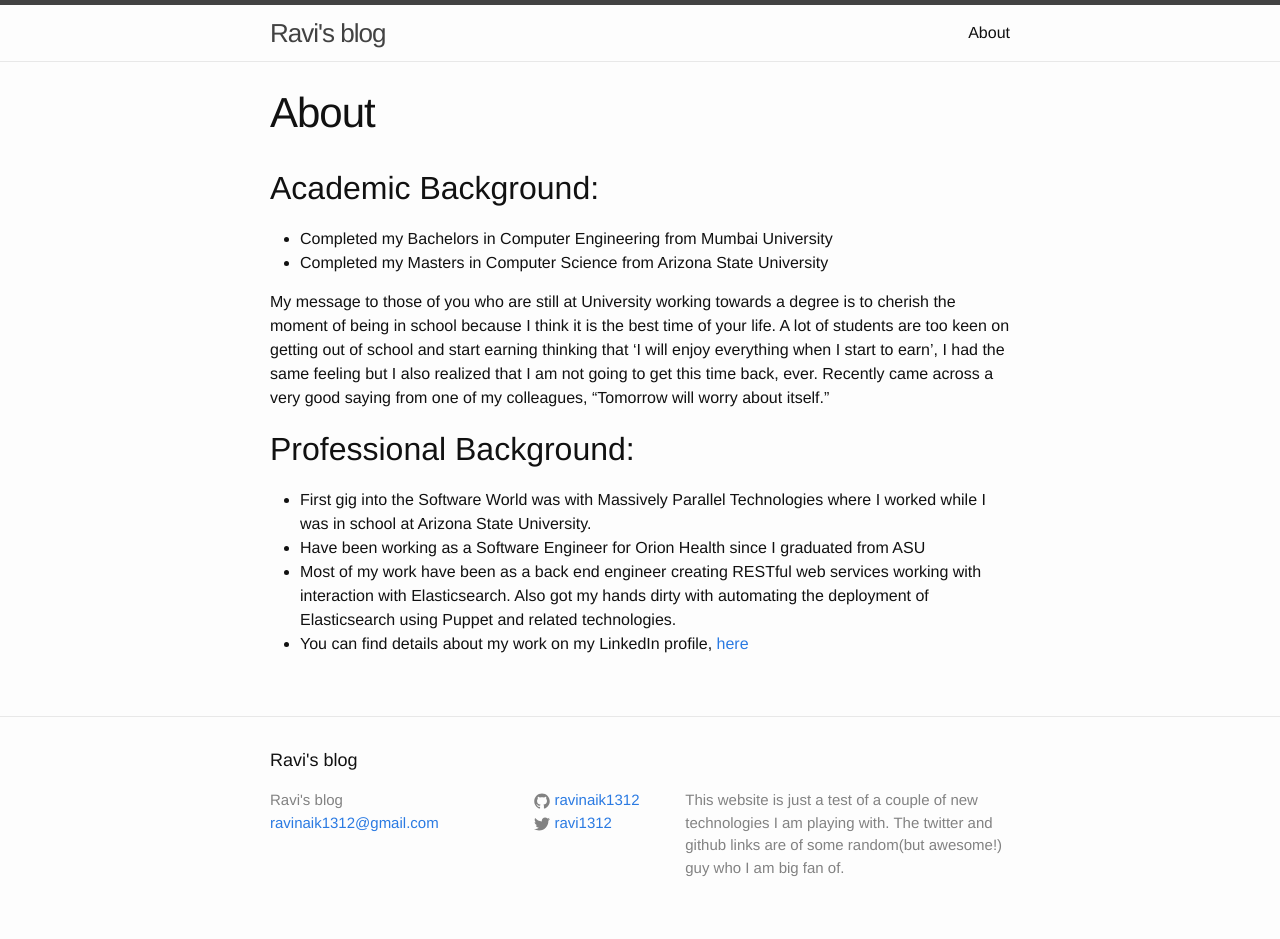
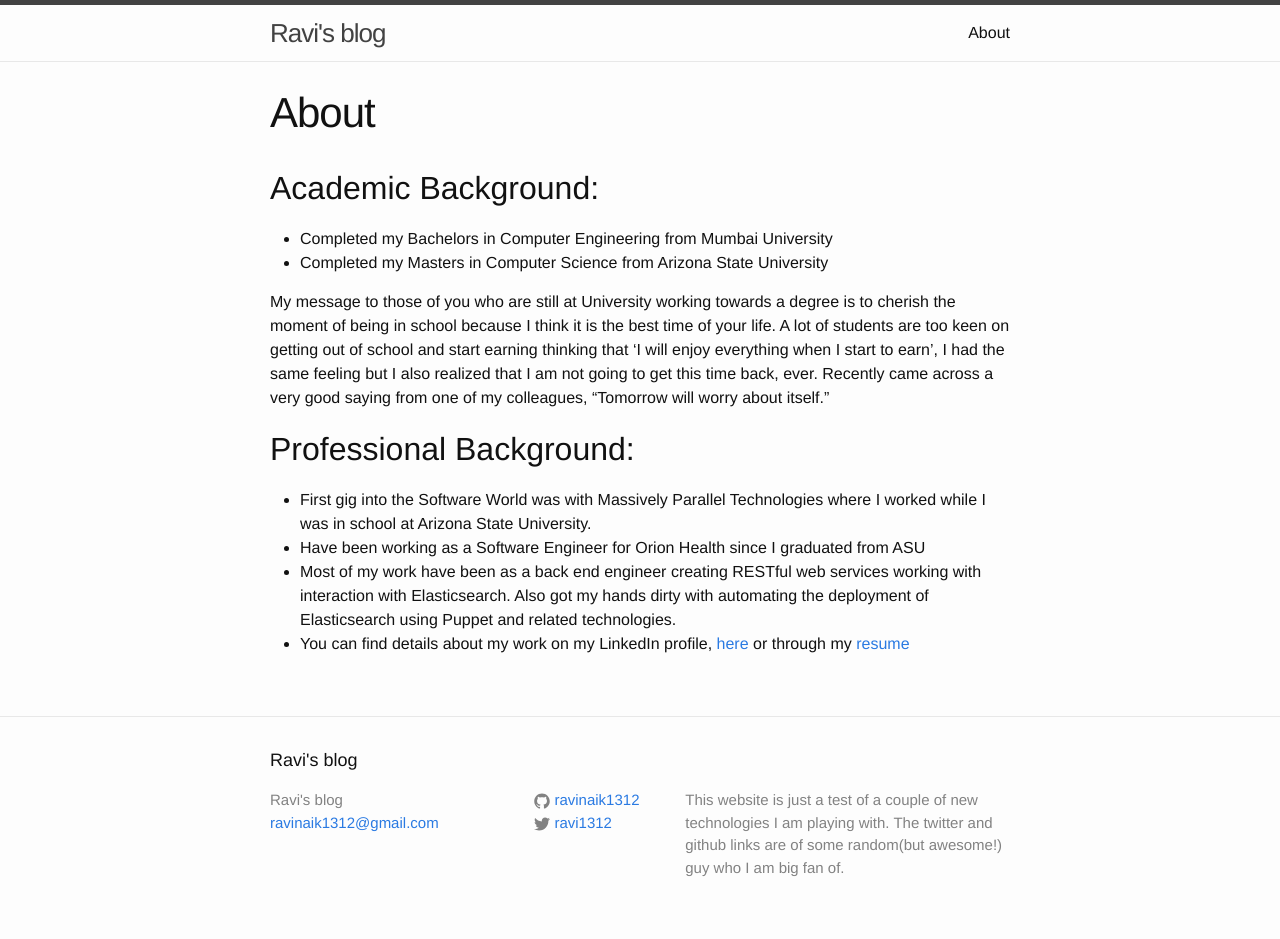
Before and after one commit to ravinaik1312/ravinaik1312.github.io, a Jekyll site: the page built from about.md, in a window 1280 px wide. Built offline with Jekyll 4.4.1, drawn with Linux system fonts in a browser that asks for light colours.

Commit message:
Adding Resume

```diff
--- a/about.md
+++ b/about.md
@@ -16,4 +16,4 @@
 * First gig into the Software World was with Massively Parallel Technologies where I worked while I was in school at Arizona State University.
 * Have been working as a Software Engineer for Orion Health since I graduated from ASU
 * Most of my work have been as a back end engineer creating RESTful web services working with interaction with Elasticsearch. Also got my hands dirty with automating the deployment of Elasticsearch using Puppet and related technologies.
-* You can find details about my work on my LinkedIn profile, [here](https://www.linkedin.com/in/ravinaik1)
+* You can find details about my work on my LinkedIn profile, [here](https://www.linkedin.com/in/ravinaik1) or through my [resume](Ravi_Naik_Resume.docx)
```
Also changed, not shown: 1 other file.
